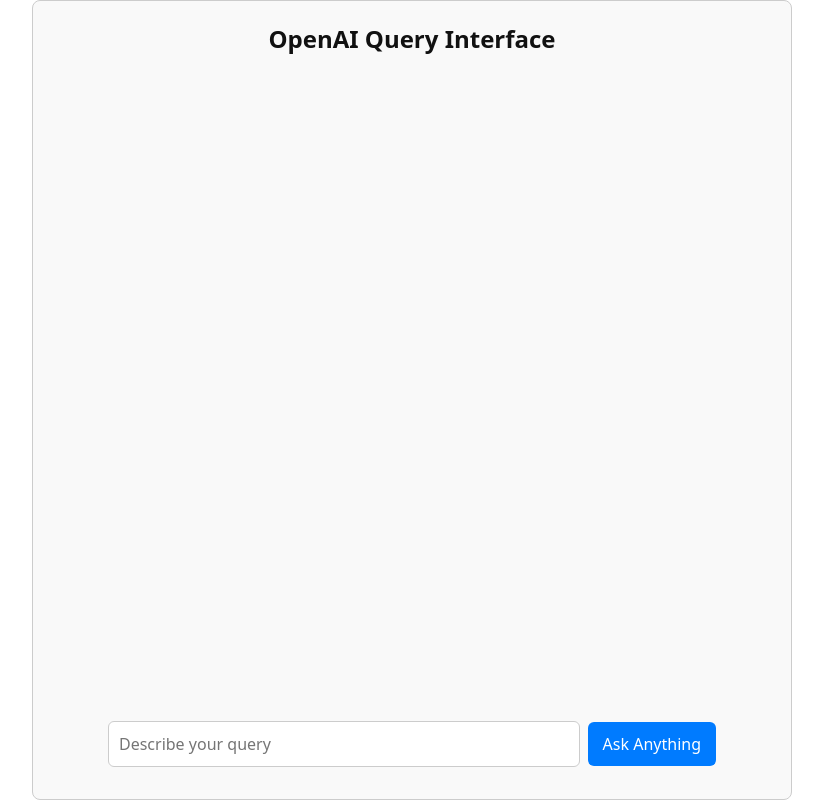
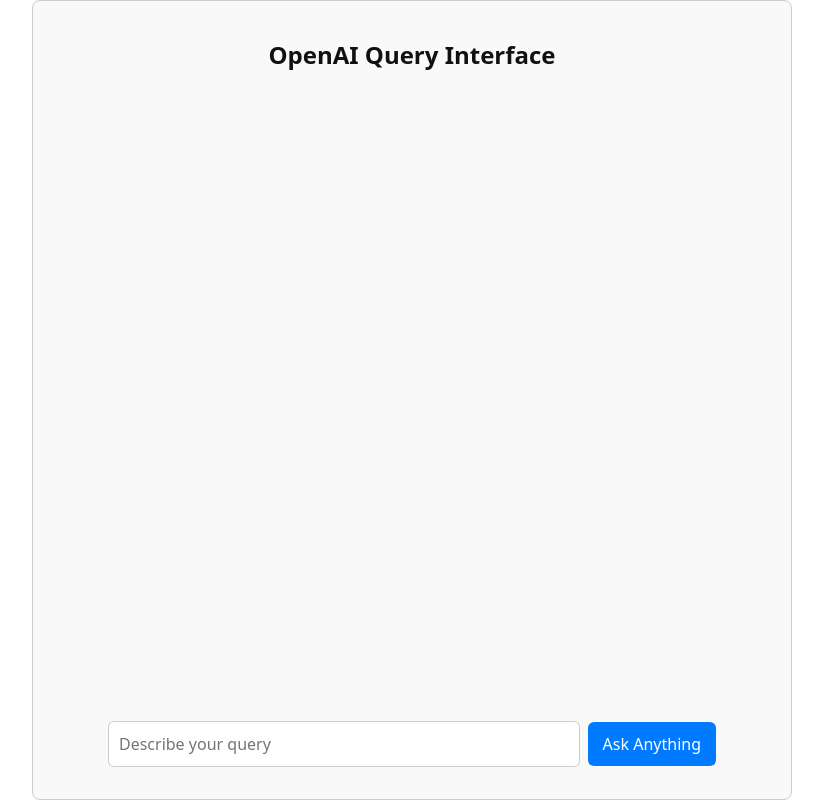
Before and after one commit to Devon-McGrath-github/fullstack-openai-chatbot, a React (Vite) app in the folder client/: page / in a window 1280 px wide. Shown: the whole page, without its empty margins (228-1051 px from the left). Built offline with nearby package versions, Linux system fonts and the light colour scheme.

Commit message:
Add title padding

```diff
--- a/client/src/App.tsx
+++ b/client/src/App.tsx
@@ -43,7 +43,7 @@
 
   return (
     <main>
-      <h2>OpenAI Query Interface</h2>
+      <h2 style={{padding: '1rem 0'}}>OpenAI Query Interface</h2>
       <div className="appInner">
         <ChatOutput />
         <ChatInput onSubmit={onSubmit} loading={loading} />
```
